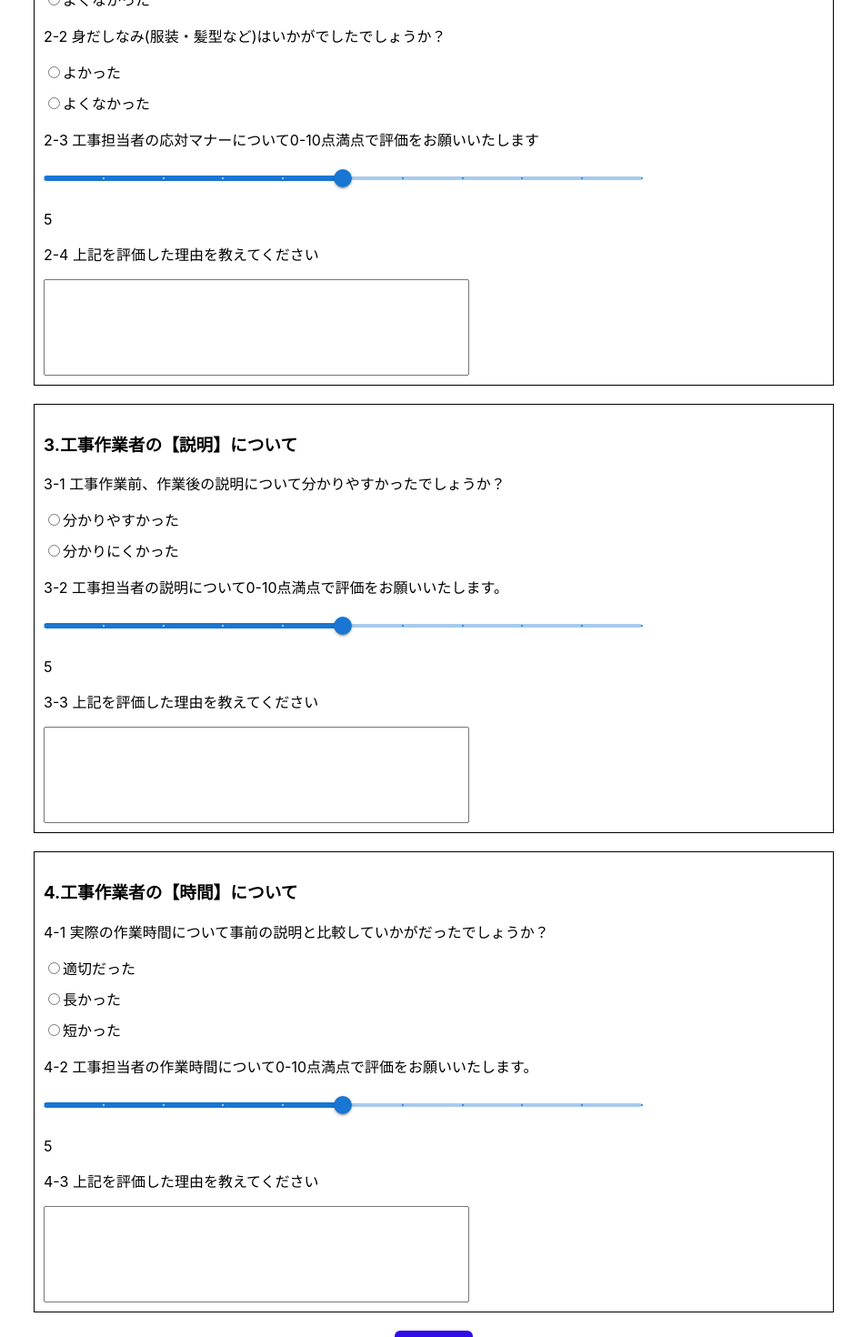
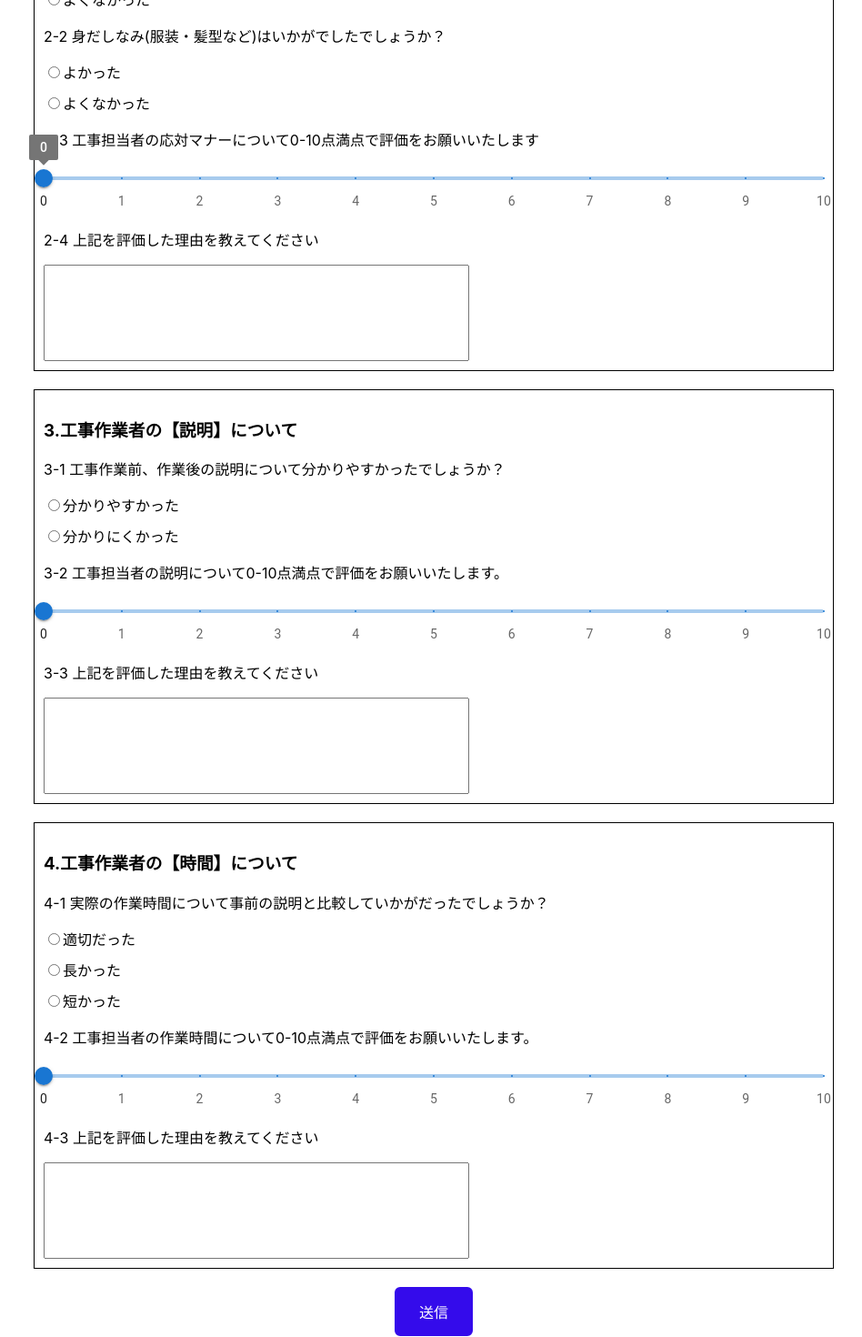
Before and after one commit to MotokiNinomiya/questionaire, a React (Create React App) app: page /form2 in a window 1280 px wide. Shown: the part 717-2187 px from the top of the page at 91% size, without its empty margins (163-1111 px from the left). Built offline with nearby package versions, Linux system fonts and the light colour scheme.

Commit message:
sliderのデザイン変更

```diff
--- a/src/components/Form.jsx
+++ b/src/components/Form.jsx
@@ -53,11 +53,11 @@ export const Form = (props) => {
 
     const navigate = useNavigate();
     const handleClick = ({target}) => {
+        //ここでデータを送信する処理を書く
+        //登録ボタンを押した時に、データを送信する処理を書く
+        //postData(state); ページ遷移するたびにデータ
         //navigate関数を使って画面遷移
         navigate('/form2');
-        //ここでデータを送信する処理を書く
-        //登録ボタンを押した時に、データを送信する処理を書く
-        //postData(state);
     };
 
     const handleChangeCaforCop = ({target}) => {
@@ -119,7 +119,7 @@ export const Form = (props) => {
                         <option value="caf">CAF</option>
                         <option value="cop">COP</option>
                     </select>
-                    <input type="text" />
+                    <input type="text" onChange={handleChangeId}/>
                 </div>
                 {/*電話番号フォームの実装*/}
                 <div className="spacer">
--- a/src/components/Form2.css
+++ b/src/components/Form2.css
@@ -12,5 +12,10 @@
     font-weight: bold;
 }
 .slider{
-    margin-right: 200px;
+    width: 100%;
 }
+.MuiSlider-mark{
+    width:10px;
+    height:10px;
+    border-radius: 5px;
+}
--- a/src/components/Form2.jsx
+++ b/src/components/Form2.jsx
@@ -22,6 +22,56 @@ const initlalState = {
     timepoints: '',
     timereason: '',
   };
+
+  const marks = [
+    {
+        value: 0,
+        label: '0',
+    },
+    {
+        value: 1,
+        label: '1',
+    },
+    {
+        value: 2,
+        label: '2',
+    },
+    {
+        value: 3,
+        label: '3',
+    },
+    {
+        value: 4,
+        label: '4',
+    },
+    {
+        value: 5,
+        label: '5',
+    },
+    {
+        value: 6,
+        label: '6',
+    },
+    {
+        value: 7,
+        label: '7',
+    },
+    {
+        value: 8,
+        label: '8',
+    },
+    {
+        value: 9,
+        label: '9',
+    },
+    {
+        value: 10,
+        label: '10',
+    },
+   ];
+
+
+
   //各入力欄の状態変更(=値の入力）を行うリデューサー関数
   const editReducer = (state, action) => {
     switch (action.type) {
@@ -35,11 +85,23 @@ const initlalState = {
         return { ...state, mannerpoints: action.payload };
       case 'edit_mannerreason':
         return { ...state, mannerreason: action.payload };
+      case 'edit_easy_or_difficult':
+        return { ...state, easy_or_difficult: action.payload };
+      case 'edit_explainpoints':
+        return { ...state, explainpoints: action.payload };
+      case 'edit_explainreason':
+        return { ...state, explainreason: action.payload };
+      case 'edit_suitable_or_long_or_short':
+        return { ...state, suitable_or_long_or_short: action.payload };
+      case 'edit_timepoints':
+        return { ...state, timepoints: action.payload };
+      case 'edit_timereason':
+        return { ...state, timereason: action.payload };
       default:
         return state;
     }
   };
-
+// ↑dispatchでデータを収集し、stateで集める
 
 export const Form2 = (props) => {
     //ラジオボタンの初期値設定
@@ -59,28 +121,68 @@ export const Form2 = (props) => {
     };
 
     // スライダーの値を状態として管理します
-    const [sliderValue, setSliderValue] = useState(5);
+    //const [sliderValue, setSliderValue] = useState(5);
     // スライダーの値が変更されたときのハンドラー
     const handleSliderChange = (event,newValue) => {
-        setSliderValue(newValue);
+        //setSliderValue(newValue);
         dispatch({ type: 'edit_mannerpoints', payload: newValue });
     };
     //eventがないとエラーが出る
     //Objects are not valid as a React child (found: [object MouseEvent]). If you meant to render a collection of children, use an array instead.
     // スライダーの値を状態として管理します
-    const [sliderValue2, setSliderValue2] = useState(5);
+    //const [sliderValue2, setSliderValue2] = useState(5);
     // スライダーの値が変更されたときのハンドラー
     const handleSliderChange2 = (event,newValue) => {
-        setSliderValue2(newValue);
+        //setSliderValue2(newValue);
         dispatch({ type: 'edit_explainpoints', payload: newValue });
     };
 
     // スライダーの値を状態として管理します
-    const [sliderValue3, setSliderValue3] = useState(5);
+    //const [sliderValue3, setSliderValue3] = useState(5);
     // スライダーの値が変更されたときのハンドラー
     const handleSliderChange3 = (event,newValue) => {
-        setSliderValue3(newValue);
+        //setSliderValue3(newValue);
         dispatch({ type: 'edit_timepoints', payload: newValue });
+    };
+
+    //ラジオボタン1を押した時の処理
+    //const [selectedRadioBtnValue, setSelectedRadioBtnValue] = useState("");
+
+    const onRadioBtnChanged = (target) => {
+        //setSelectedRadioBtnValue(target.value);
+        dispatch({ type: 'edit_good_or_bad', payload: target.value });
+    };
+
+    //ラジオボタン2を押した時の処理
+    //const [selectedRadioBtnValue2, setSelectedRadioBtnValue2] = useState("");
+
+    const onRadioBtnChanged2 = (target) => {
+        //setSelectedRadioBtnValue2(target.value);
+        dispatch({ type: 'edit_ok_or_notok', payload: target.value });
+    };
+
+    //ラジオボタン3を押した時の処理
+    //const [selectedRadioBtnValue3, setSelectedRadioBtnValue3] = useState("");
+
+    const onRadioBtnChanged3 = (target) => {
+        //setSelectedRadioBtnValue3(target.value);
+        dispatch({ type: 'edit_enought_or_notenough', payload: target.value });
+    };
+
+    //ラジオボタン4を押した時の処理
+    //const [selectedRadioBtnValue4, setSelectedRadioBtnValue4] = useState("");
+
+    const onRadioBtnChanged4 = (target) => {
+        //setSelectedRadioBtnValue4(target.value);
+        dispatch({ type: 'edit_easy_or_difficult', payload: target.value });
+    };
+
+    //ラジオボタン5を押した時の処理
+    //const [selectedRadioBtnValue5, setSelectedRadioBtnValue5] = useState("");
+
+    const onRadioBtnChanged5 = (target) => {
+        //setSelectedRadioBtnValue5(target.value);
+        dispatch({ type: 'edit_suitable_or_long_or_short', payload: target.value });
     };
 
     return (
@@ -108,30 +210,21 @@ export const Form2 = (props) => {
                 <div>
                     <p>1-1 工事担当者のお客様対応について</p>
                 </div>
-                <div className="radio">
-                    <label>
-                        <input type="radio" name="radio" value="verygood" />
-                        大満足
-                    </label>
-                    </div>
+                {/*divを繰り返しすることで縦に*/}
+                    {RADIO_VALUES.map((radioValue) => (
                     <div className="radio">
-                    <label>
-                        <input type="radio" name="radio" value="good" />
-                        満足
-                    </label>
-                    </div>
-                    <div className="radio">
-                    <label>
-                        <input type="radio" name="radio" value="bad" />
-                        不満
-                    </label>
-                    </div>
-                    <div className="radio">
-                    <label>
-                        <input type="radio" name="radio" value="verybad" />
-                        大不満
-                    </label>
-                </div>
+                        <label key={radioValue}>
+                            <input
+                            type="radio"
+                            value={radioValue}
+                            name="sample"
+                            onChange={onRadioBtnChanged}
+                            />
+                            {radioValue}
+                        </label>
+                     </div>
+                    ))}
+
             </div>
 
             <div className="container">
@@ -176,18 +269,19 @@ export const Form2 = (props) => {
                 </div>
                 <div className="slider">
                     <Slider
-                        value={sliderValue}
+                        value={state.mannerpoints}
                         onChange={handleSliderChange}
                         min={0}
                         max={10}
                         step={1}
                         marks={true}
-                        valueLabelDisplay="auto"
+                        valueLabelDisplay="on"
                         defaultValue={5}
                         aria-label="Temperature"
+                        marks={marks}
                     />
                     {/* スライダーの値を表示*/}
-                    <p>{sliderValue}</p>
+                    <p>{state.mannerpoints}</p>
                 </div>
                 <div className="reason">
                     <p>2-4 上記を評価した理由を教えてください</p>
@@ -222,7 +316,7 @@ export const Form2 = (props) => {
                 </div>
                 <div className="slider">
                     <Slider
-                        value={sliderValue2}
+                        value={state.explainpoints}
                         onChange={handleSliderChange2}
                         min={0}
                         max={10}
@@ -231,9 +325,10 @@ export const Form2 = (props) => {
                         valueLabelDisplay="auto"
                         defaultValue={5}
                         aria-label="Temperature"
+                        marks={marks}
                     />
                     {/* スライダーの値を表示*/}
-                    <p>{sliderValue2}</p>
+                    <p>{state.explainpoints}</p>
                 </div>
                 <div className="reason">
                     <p>3-3 上記を評価した理由を教えてください</p>
@@ -275,18 +370,19 @@ export const Form2 = (props) => {
                 </div>
                 <div className="slider">
                     <Slider
-                        value={sliderValue3}
+                        value={state.timepoints}
                         onChange={handleSliderChange3}
                         min={0}
                         max={10}
                         step={1}
-                        marks={true}
                         valueLabelDisplay="auto"
                         defaultValue={5}
                         aria-label="Temperature"
+                        marks={marks}
+                        sx={{fontSize: 20}}
                     />
                     {/* スライダーの値を表示*/}
-                    <p>{sliderValue3}</p>
+                    <p>{state.timepoints}</p>
                 </div>
                 <div className="reason">
                     <p>4-3 上記を評価した理由を教えてください</p>
```
